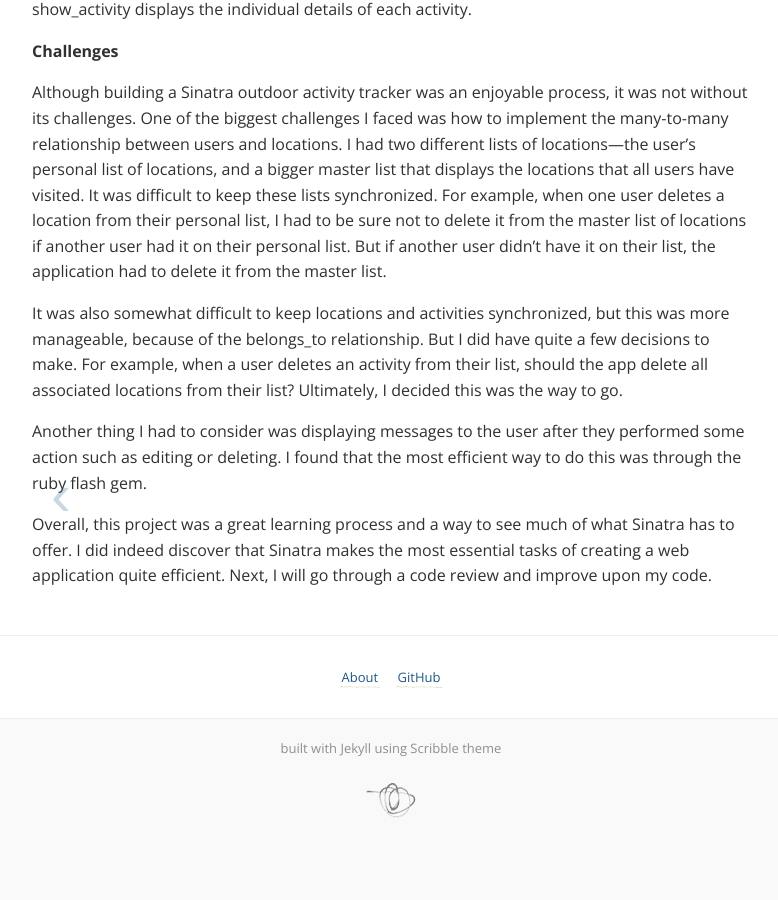
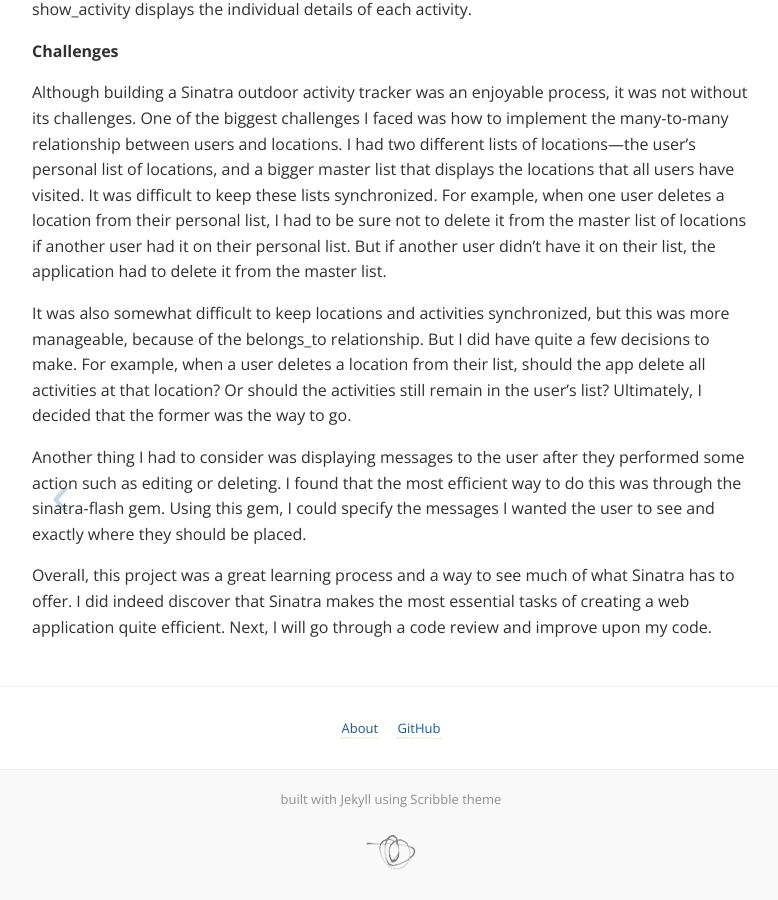
Before and after one commit to sameerabachoti/blog, a Jekyll site: the page built from _posts/2016-03-30-sinatra-outdoor-activity-tracker.md, in a window 1280 px wide and 900 px high, scrolled down 2801 px. Shown: the whole window, without its empty margins (249-1027 px from the left). Built offline with Jekyll 4.4.1, drawn with Linux system fonts in a browser that asks for light colours; comment, search, counter and statistics services are not loaded; before the commit the page ends 3649 px from its top, so only the background shows below that.

Commit message:
Update 2016-03-30-sinatra-outdoor-activity-tracker.md

```diff
--- a/_posts/2016-03-30-sinatra-outdoor-activity-tracker.md
+++ b/_posts/2016-03-30-sinatra-outdoor-activity-tracker.md
@@ -52,8 +52,8 @@ Views are what get rendered to the screen. I have a number of different erb file
 
 Although building a Sinatra outdoor activity tracker was an enjoyable process, it was not without its challenges. One of the biggest challenges I faced was how to implement the many-to-many relationship between users and locations. I had two different lists of locations—the user’s personal list of locations, and a bigger master list that displays the locations that all users have visited. It was difficult to keep these lists synchronized. For example, when one user deletes a location from their personal list, I had to be sure not to delete it from the master list of locations if another user had it on their personal list. But if another user didn’t have it on their list, the application had to delete it from the master list.
 
-It was also somewhat difficult to keep locations and activities synchronized, but this was more manageable, because of the belongs_to relationship. But I did have quite a few decisions to make. For example, when a user deletes an activity from their list, should the app delete all associated locations from their list? Ultimately, I decided this was the way to go.
+It was also somewhat difficult to keep locations and activities synchronized, but this was more manageable, because of the belongs_to relationship. But I did have quite a few decisions to make. For example, when a user deletes a location from their list, should the app delete all activities at that location? Or should the activities still remain in the user's list? Ultimately, I decided that the former was the way to go.
 
-Another thing I had to consider was displaying messages to the user after they performed some action such as editing or deleting. I found that the most efficient way to do this was through the ruby flash gem.
+Another thing I had to consider was displaying messages to the user after they performed some action such as editing or deleting. I found that the most efficient way to do this was through the sinatra-flash gem. Using this gem, I could specify the messages I wanted the user to see and exactly where they should be placed.
 
 Overall, this project was a great learning process and a way to see much of what Sinatra has to offer. I did indeed discover that Sinatra makes the most essential tasks of creating a web application quite efficient. Next, I will go through a code review and improve upon my code.
```
